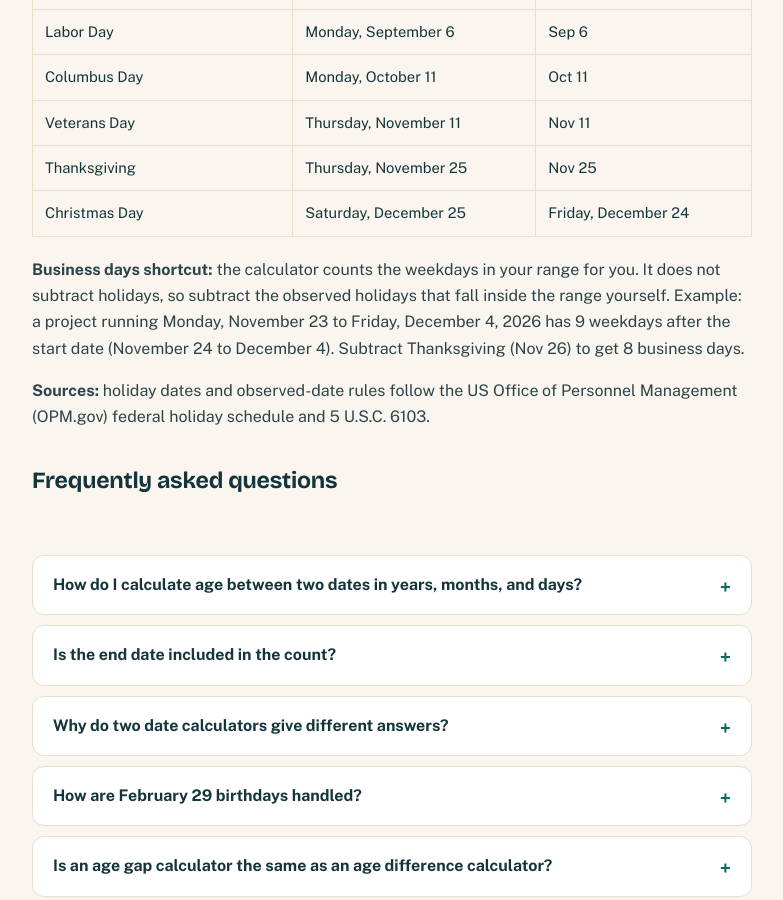
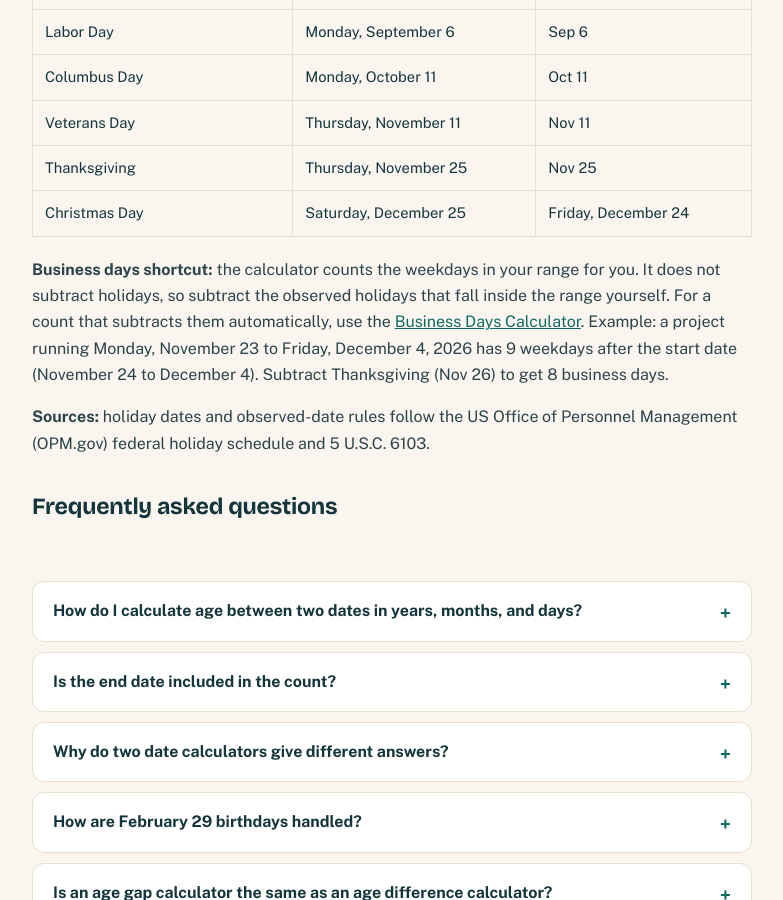
Before and after one commit to zaidmeo09-dhangal/agedatecalc, a Jekyll site: the page built from date-difference-calculator.md, in a window 1280 px wide and 900 px high, scrolled down 5745 px. Shown: the whole window, without its empty margins (248-1031 px from the left). Built offline with Jekyll 4.4.1, drawn with Linux system fonts in a browser that asks for light colours.

Commit message:
SEO audit fixes: broken links, titles, DST 2027, schema, og:image

```diff
--- a/date-difference-calculator.md
+++ b/date-difference-calculator.md
@@ -274,7 +274,7 @@
 | Thanksgiving | Thursday, November 25 | Nov 25 |
 | Christmas Day | Saturday, December 25 | Friday, December 24 |
 
-**Business days shortcut:** the calculator counts the weekdays in your range for you. It does not subtract holidays, so subtract the observed holidays that fall inside the range yourself. Example: a project running Monday, November 23 to Friday, December 4, 2026 has 9 weekdays after the start date (November 24 to December 4). Subtract Thanksgiving (Nov 26) to get 8 business days.
+**Business days shortcut:** the calculator counts the weekdays in your range for you. It does not subtract holidays, so subtract the observed holidays that fall inside the range yourself. For a count that subtracts them automatically, use the [Business Days Calculator]({{ '/business-days-calculator/' | relative_url }}). Example: a project running Monday, November 23 to Friday, December 4, 2026 has 9 weekdays after the start date (November 24 to December 4). Subtract Thanksgiving (Nov 26) to get 8 business days.
 
 **Sources:** holiday dates and observed-date rules follow the US Office of Personnel Management (OPM.gov) federal holiday schedule and 5 U.S.C. 6103.
 
```
